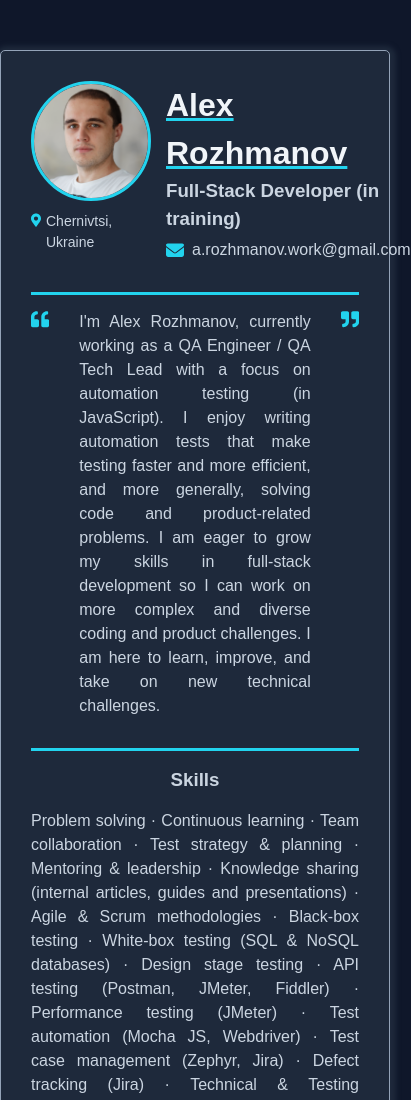
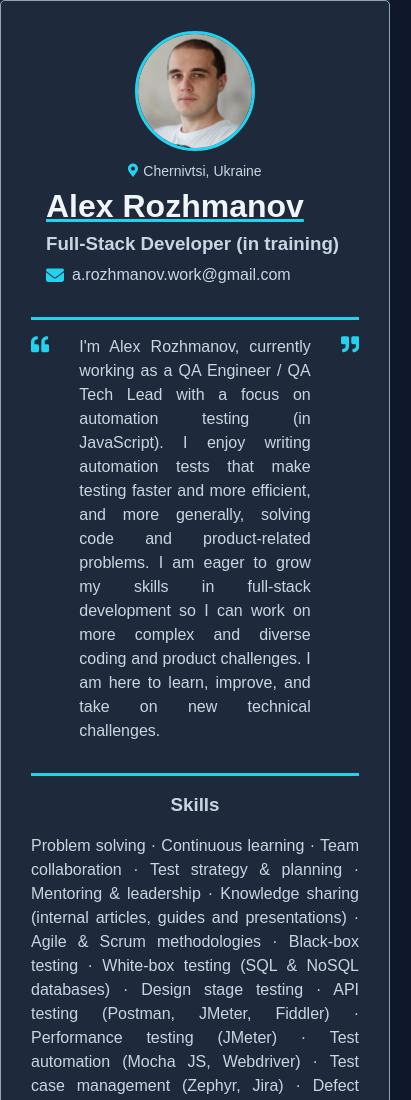
Before and after one commit to Slotg/homepage, a plain HTML site: page index.html in a window 390 px wide. Shown: the top 1100 px of the page, 411 px wide, since content can reach past the window. Drawn offline with Linux system fonts and the light colour scheme.

Commit message:
Fix mobile layout issues

```diff
--- a/styles.css
+++ b/styles.css
@@ -64,8 +64,13 @@ body {
 
 @media screen and (max-width: 576px) {
 
+    .resume {
+        margin: 0 auto;
+    }
+
     .main-info,
-    .contact_info_container {
+    .contact_info_container,
+    .fh.fh--start {
         flex-direction: column;
     }
 
@@ -75,6 +80,12 @@ body {
 
     .experiences {
         margin-right: 0;
+    }
+}
+
+@media screen and (max-width: 900px) {
+    .resume {
+        margin: 0 auto;
     }
 }
 
```
